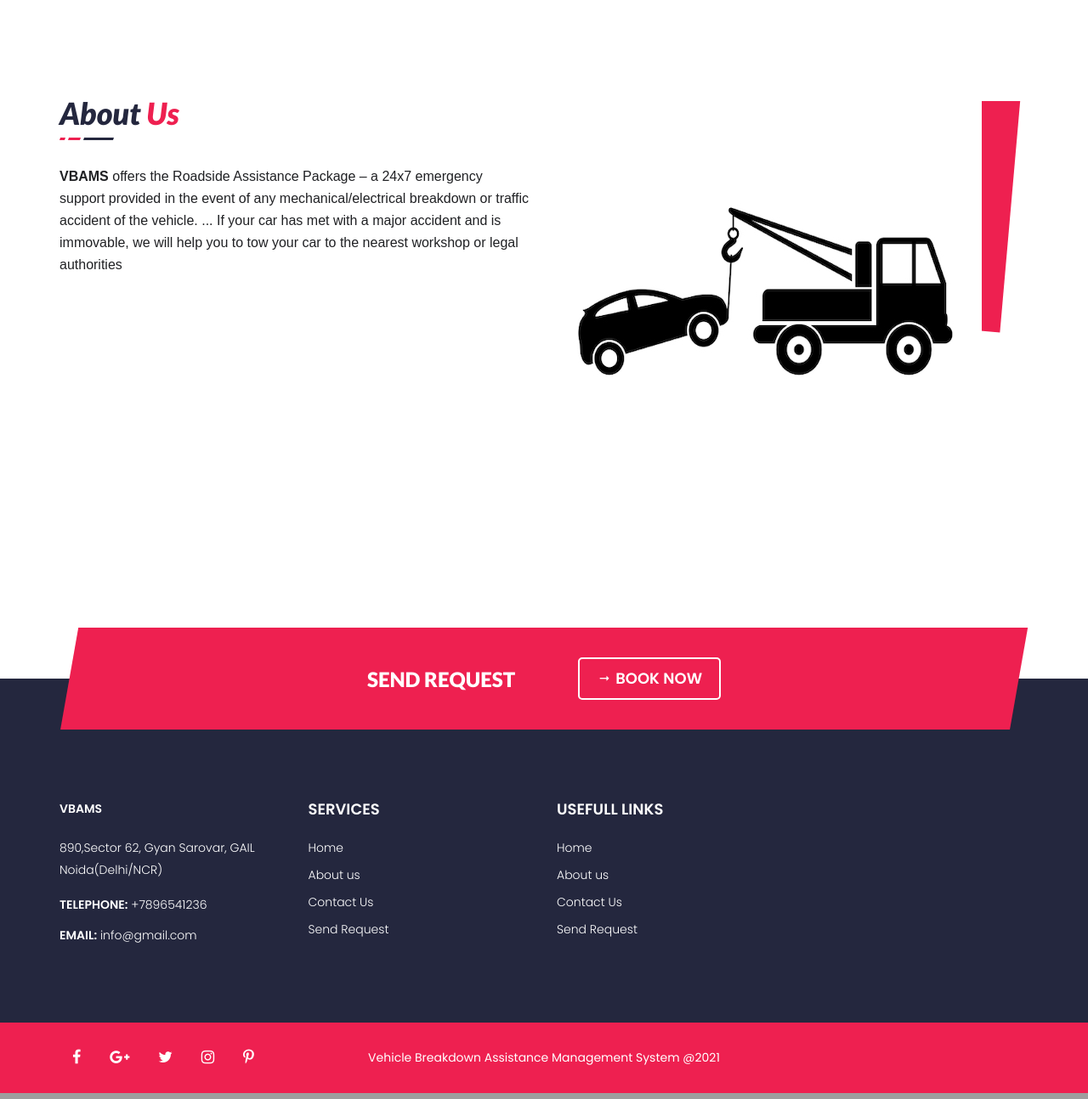
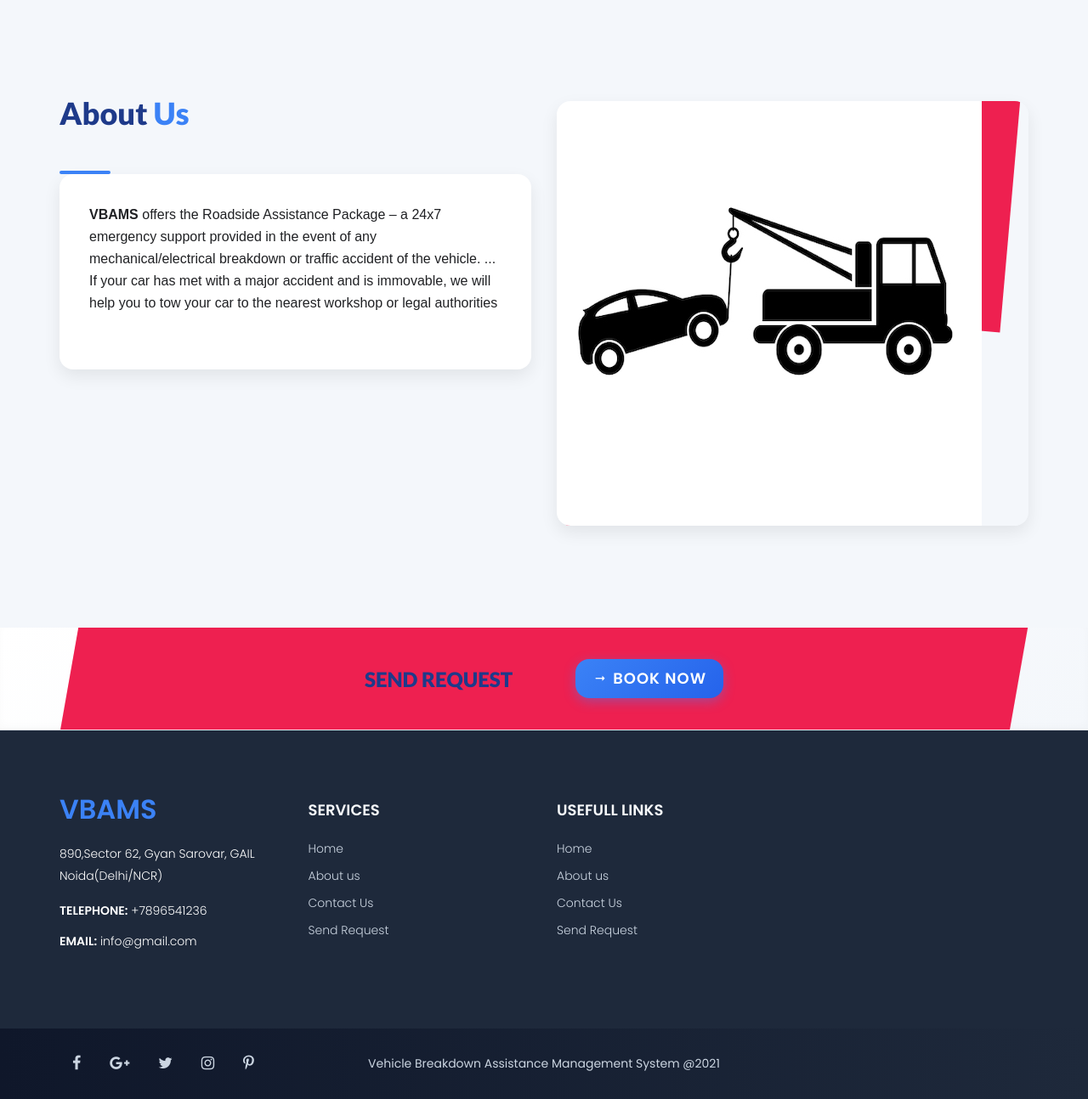
Before and after one commit to meetmungala/vehicle-project, a PHP site: page / in a window 1280 px wide. Shown: the part 1131-2425 px from the top of the page at 85% size. Run offline with PHP 8.4, Linux system fonts and the light colour scheme; data comes from the database, SQL or seed files in the repository; some libraries are stand-ins or nearby versions; some web fonts are replaced.

Commit message:
chore: minor layout tweaks and formatting

```diff
--- a/vehicleassitancems/style.css
+++ b/vehicleassitancems/style.css
@@ -2458,3 +2458,222 @@ a.book-now-btn:hover {
 .footer-copyright a:hover {
     text-decoration: underline;
 }
+
+/*========================================*/
+/*  Modern UI Enhancements (Added 2026)
+/*========================================*/
+:root {
+    --primary-color: #3b82f6; /* Modern Blue */
+    --secondary-color: #1e3a8a;
+    --accent-color: #2563eb;
+    --text-dark: #1e293b;
+    --text-muted: #64748b;
+    --bg-light: #f4f7fb;
+    --card-shadow: 0 8px 20px rgba(0, 0, 0, 0.08);
+    --header-shadow: 0 10px 15px -3px rgba(0, 0, 0, 0.1), 0 4px 6px -2px rgba(0, 0, 0, 0.05);
+    --border-radius-base: 8px;
+    --border-radius-large: 16px;
+}
+
+body {
+    background-color: var(--bg-light);
+    color: var(--text-dark);
+}
+
+/* Header & Menu Improvements */
+.header-top {
+    background: linear-gradient(90deg, #1e3a8a 0%, #3b82f6 100%);
+    box-shadow: 0 2px 4px rgba(0,0,0,0.1);
+}
+.header-top-menu .top-social ul li a,
+.welcome-msg ul li p, .welcome-msg ul li p span {
+    color: #ffffff;
+    font-weight: 500;
+}
+
+/* Redesign Main Header / Sticker */
+.main-menu-area {
+    box-shadow: 0 4px 15px rgba(0,0,0,0.05);
+}
+#sticker.stick .main-menu-area {
+    background: rgba(255, 255, 255, 0.95);
+    backdrop-filter: blur(10px);
+    box-shadow: var(--header-shadow);
+}
+.main-menu nav ul li a {
+    font-style: normal;
+    font-family: 'Poppins', sans-serif;
+    font-weight: 700;
+    transition: color 0.3s ease;
+}
+.main-menu nav ul li a:hover,
+.main-menu nav ul li a.active {
+    color: var(--primary-color) !important;
+}
+.main-menu nav ul li a::after {
+    background-color: var(--primary-color);
+}
+.logo a h1 {
+    font-family: 'Poppins', sans-serif;
+    font-weight: 800;
+    color: var(--secondary-color);
+    letter-spacing: 1.5px;
+    margin: 0;
+    text-shadow: 1px 1px 2px rgba(0,0,0,0.1);
+}
+
+/* Buttons and Links */
+.layer-1-4 a.title-4, .layer-2-4 a.title-4, .book-now-btn, .submit-button, .submit-btn, a#scrollUp, .white-bg {
+    background: linear-gradient(135deg, var(--primary-color) 0%, var(--accent-color) 100%);
+    border-radius: var(--border-radius-large) !important;
+    color: #fff !important;
+    text-transform: uppercase;
+    font-weight: 700;
+    letter-spacing: 1px;
+    box-shadow: 0 4px 14px rgba(59, 130, 246, 0.4);
+    transition: all 0.3s ease;
+    border: none !important;
+    padding: 12px 25px; /* Added for standard button sizes */
+}
+.layer-1-4 a.title-4:hover, .layer-2-4 a.title-4:hover, .book-now-btn:hover, .submit-button:hover, .submit-btn:hover, .white-bg:hover {
+    transform: translateY(-3px);
+    box-shadow: 0 8px 25px rgba(59, 130, 246, 0.6);
+    background: linear-gradient(135deg, var(--accent-color) 0%, #1d4ed8 100%);
+}
+
+/* Slider Enhancements */
+.layer-1-1 h2.title-1, .layer-1-2 h2.title-2, .layer-2-1 h2.title-1, .layer-2-2 h2.title-2 {
+    text-shadow: 2px 4px 10px rgba(0,0,0,0.6);
+}
+.layer-1-3 p.title-3, .layer-2-3 p.title-3 {
+    text-shadow: 1px 2px 5px rgba(0,0,0,0.8);
+    font-size: 18px;
+    background: rgba(0,0,0,0.4);
+    padding: 12px 24px;
+    border-radius: var(--border-radius-base);
+    backdrop-filter: blur(4px);
+    color: #f8fafc;
+}
+
+/* Section Headings */
+.section-heading h2 {
+    font-style: normal;
+    font-weight: 800;
+    color: var(--secondary-color);
+}
+.section-heading h2 span {
+    color: var(--primary-color);
+}
+.section-heading h2::after {
+    display: none;
+}
+.section-heading {
+    position: relative;
+    padding-bottom: 10px;
+}
+.section-heading::after {
+    content: '';
+    position: absolute;
+    bottom: 0;
+    left: 0;
+    width: 60px;
+    height: 4px;
+    background: var(--primary-color);
+    border-radius: 2px;
+}
+.section-heading.text-center::after {
+    left: 50%;
+    transform: translateX(-50%);
+}
+
+/* Footer & Book Now */
+.footer-area {
+    background: linear-gradient(90deg, #0f172a 0%, #1e293b 100%);
+    border-top: none;
+}
+.footer-copyright p, .footer-social ul li a {
+    color: #cbd5e1;
+}
+.footer-social ul li a:hover {
+    color: var(--primary-color);
+}
+.quick-book-area {
+    background: linear-gradient(135deg, #ffffff 0%, var(--bg-light) 100%);
+    border-bottom: 1px solid #e2e8f0;
+    box-shadow: inset 0 -4px 10px rgba(0,0,0,0.02);
+}
+.book-now-title h2 {
+    color: var(--secondary-color);
+    font-weight: 800;
+}
+.footer-top-area {
+    background-color: #1e293b;
+    color: #e2e8f0;
+}
+.footer-logo strong {
+    color: var(--primary-color) !important;
+    font-size: 32px;
+}
+.footer-top-title h3 {
+    color: #f8fafc;
+    font-weight: 700;
+}
+.footer-top-menu ul li a {
+    color: #cbd5e1;
+    transition: color 0.3s ease;
+}
+.footer-top-menu ul li a:hover {
+    color: var(--primary-color);
+}
+
+/* Forms */
+input[type="text"], input[type="email"], textarea {
+    border-radius: var(--border-radius-base);
+    border: 2px solid #e2e8f0;
+    padding: 12px 18px;
+    font-family: 'Poppins', sans-serif;
+    transition: all 0.3s ease;
+    background-color: #ffffff;
+}
+input[type="text"]:focus, input[type="email"]:focus, textarea:focus {
+    border-color: var(--primary-color);
+    box-shadow: 0 0 0 4px rgba(59, 130, 246, 0.15);
+    outline: none;
+}
+
+/* Cards & Info Boxes */
+.contact-box, .about-us-info, .login-box, .register-box, .client-address {
+    background: #ffffff;
+    border-radius: var(--border-radius-large);
+    padding: 35px;
+    box-shadow: var(--card-shadow);
+    transition: transform 0.3s ease;
+}
+.contact-box:hover, .about-us-info:hover, .client-address:hover {
+    transform: translateY(-5px);
+}
+.single-address {
+    padding-bottom: 25px;
+    transition: transform 0.2s ease;
+}
+.single-address:hover {
+    transform: translateX(5px);
+}
+.single-address .icon {
+    color: var(--primary-color);
+    font-size: 28px;
+    margin-right: 15px;
+}
+
+/* Custom About Us Image */
+.about-us-img {
+    border-radius: var(--border-radius-large);
+    overflow: hidden;
+    box-shadow: var(--card-shadow);
+}
+.about-us-img img {
+    transition: transform 0.5s ease;
+}
+.about-us-img:hover img {
+    transform: scale(1.05);
+}
```
